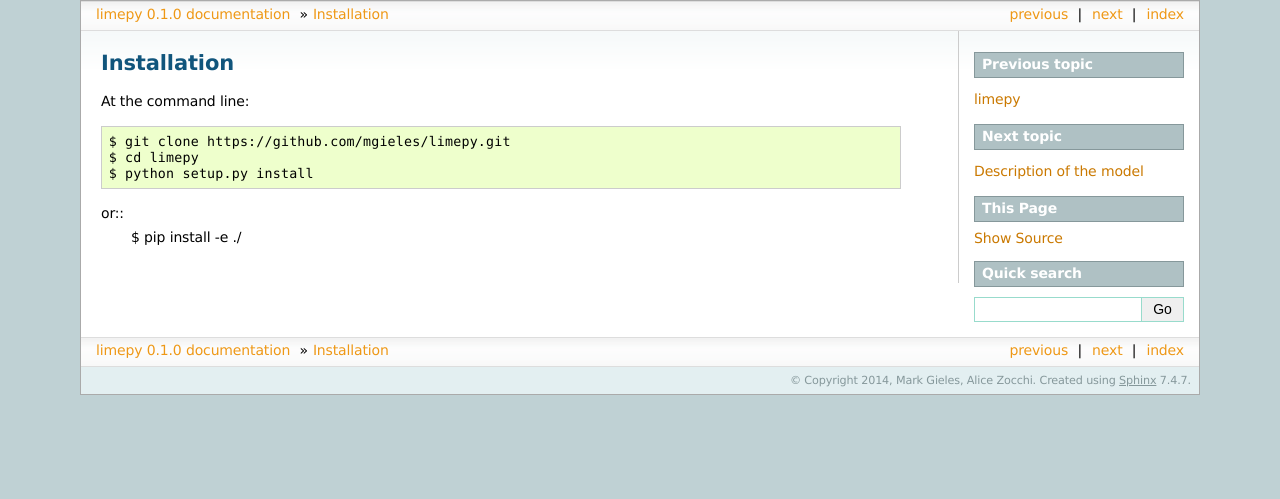
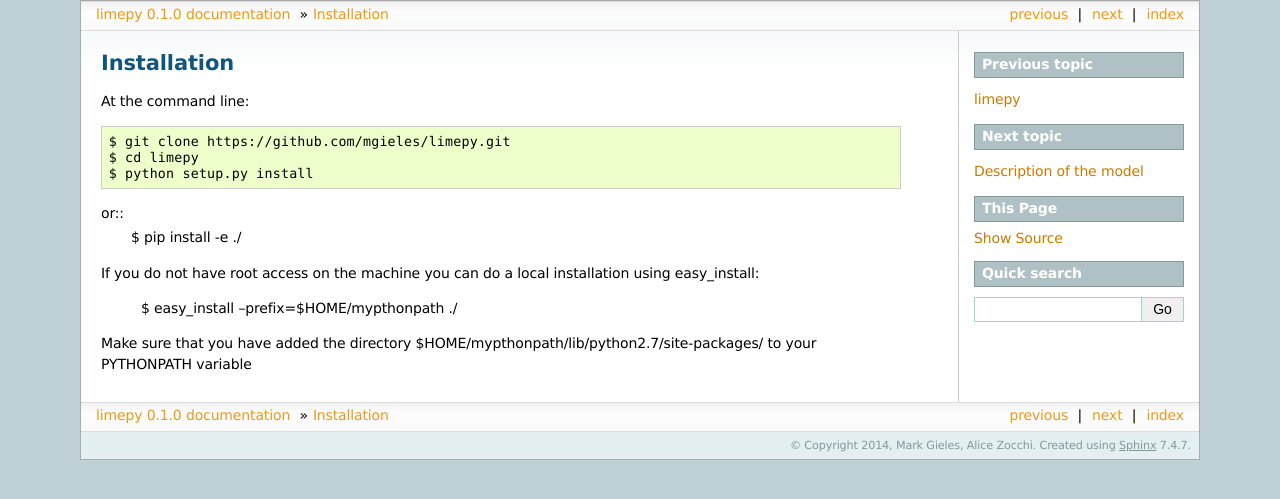
Before and after one commit to mgieles/limepy, a Sphinx documentation site: the page built from docs/installation.rst, in a window 1280 px wide. Shown: the top 499 px of the page. Built offline with Sphinx 7.4.7, drawn with Linux system fonts in a browser that asks for light colours; formulas are drawn with MathJax 3.

```diff
--- a/docs/installation.rst
+++ b/docs/installation.rst
@@ -10,3 +10,9 @@
 
 or::
     $ pip install -e ./
+
+If you do not have root access on the machine you can do a local installation using easy_install:
+
+    $ easy_install --prefix=$HOME/mypthonpath ./
+
+Make sure that you have added the directory $HOME/mypthonpath/lib/python2.7/site-packages/ to your PYTHONPATH variable
```
Also changed, not shown: 1 other file.
